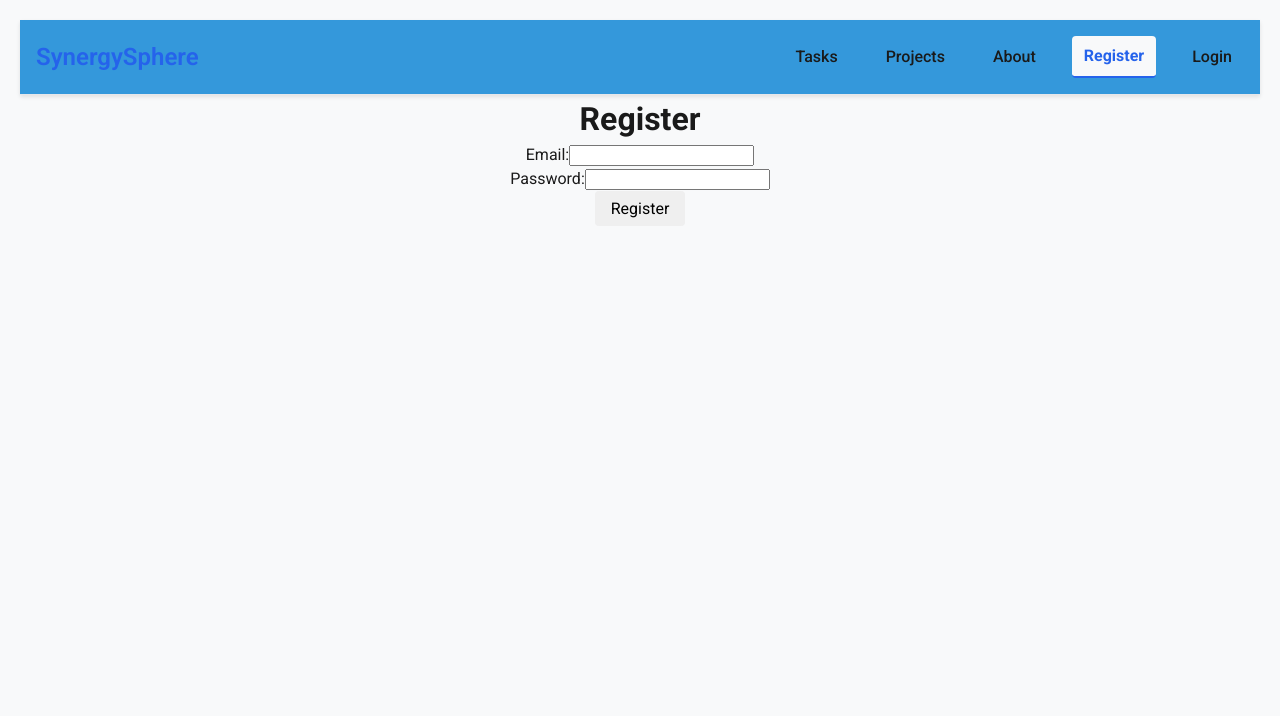
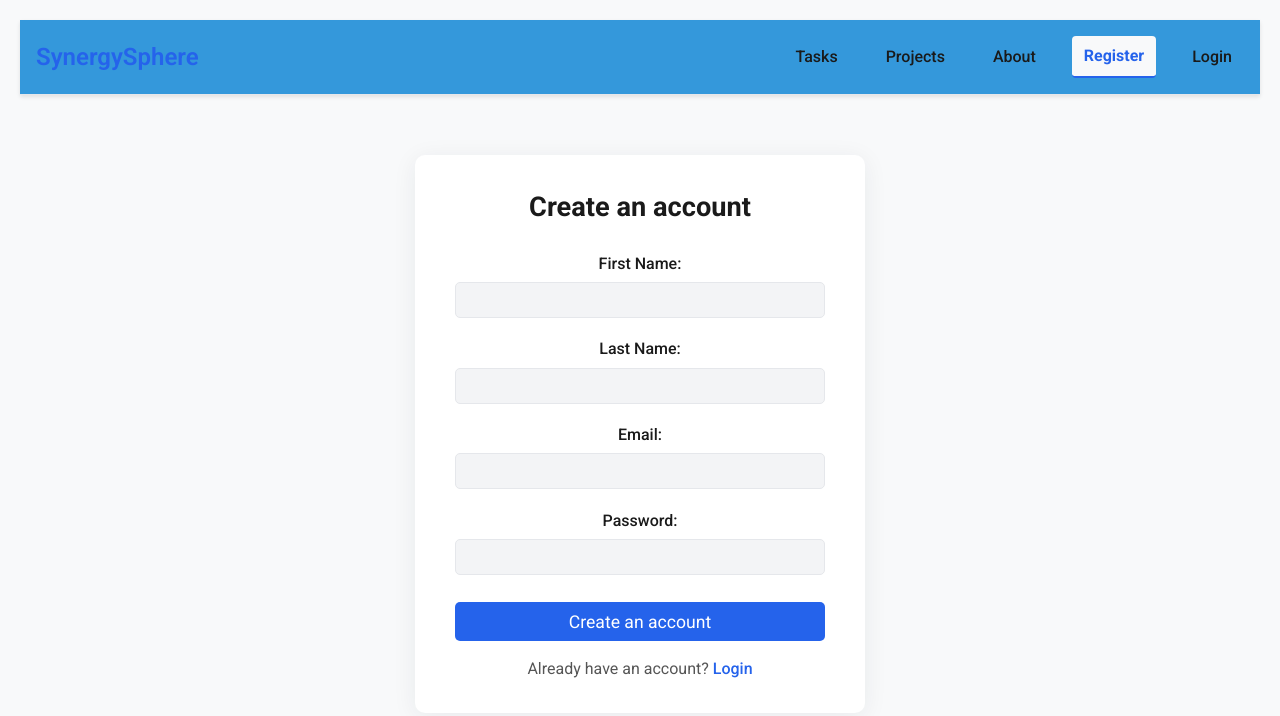
Before and after one commit to GirishIITM/SynergySphere_336, a React (Vite) app in the folder frontend/: page /register in a window 1280 px wide. Shown: the top 716 px of the page. Built offline with nearby package versions, Linux system fonts and the light colour scheme.

Commit message:
added styling to login and register page

```diff
--- /dev/null
+++ b/frontend/src/login.css
@@ -0,0 +1,69 @@
+.login-container {
+  max-width: 350px;
+  margin: 60px auto;
+  padding: 2rem 2.5rem;
+  background: var(--color-surface);
+  border-radius: 10px;
+  box-shadow: 0 4px 24px var(--color-shadow);
+}
+
+.login-title {
+  text-align: center;
+  margin-bottom: 1.5rem;
+  font-size: 1.7rem;
+  color: var(--color-text);
+}
+
+.login-form label {
+  display: block;
+  margin-bottom: 0.4rem;
+  font-weight: 500;
+  color: var(--color-text);
+}
+
+.login-form input[type="email"],
+.login-form input[type="password"] {
+  width: 100%;
+  padding: 0.5rem 0.7rem;
+  border: 1px solid var(--color-input-border);
+  border-radius: 5px;
+  font-size: 1rem;
+  background: var(--color-input-bg);
+  color: var(--color-input-text);
+  margin-bottom: 1.2rem;
+  box-sizing: border-box;
+}
+
+.login-form button[type="submit"] {
+  width: 100%;
+  padding: 0.6rem;
+  background: var(--color-btn-bg);
+  color: var(--color-btn-text);
+  border: none;
+  border-radius: 5px;
+  font-size: 1.1rem;
+  cursor: pointer;
+  margin-top: 0.5rem;
+  transition: background 0.2s;
+}
+
+.login-form button[type="submit"]:hover {
+  background: var(--color-btn-bg-hover);
+}
+
+.login-link-text {
+  margin-top: 1rem;
+  color: var(--color-text-secondary);
+  text-align: center;
+}
+
+#signup-link {
+  color: var(--color-link);
+  text-decoration: none;
+  font-weight: 500;
+}
+
+#signup-link:hover {
+  color: var(--color-link-hover);
+  text-decoration: underline;
+}
--- a/frontend/src/pages/Login.jsx
+++ b/frontend/src/pages/Login.jsx
@@ -1,10 +1,11 @@
 import React from 'react'
+import '../login.css';
 
 export default function Login() {
   return (
-    <div className="page">
-      <h1>Login</h1>
-      <form>
+    <div className="login-container">
+      <h1 className="login-title">Login into account</h1>
+      <form className="login-form">
         <div>
           <label htmlFor="login-email">Email:</label>
           <input type="email" id="login-email" name="email" required />
@@ -15,6 +16,12 @@ export default function Login() {
         </div>
         <button type="submit">Login</button>
       </form>
+      <p className="login-link-text">
+        Don’t have an account?{" "}
+        <a href="/register" id="signup-link">
+          Sign Up
+        </a>
+      </p>
     </div>
   )
 }
--- a/frontend/src/pages/Register.jsx
+++ b/frontend/src/pages/Register.jsx
@@ -1,10 +1,19 @@
 import React from "react";
+import "../register.css";
 
 function Register() {
   return (
-    <div className="page">
-      <h1>Register</h1>
-      <form>
+    <div className="register-container">
+      <h1 className="register-title">Create an account</h1>
+      <form className="register-form">
+        <div>
+          <label htmlFor="register-firstname">First Name:</label>
+          <input type="text" id="register-firstname" name="firstname" required />
+        </div>
+        <div>
+          <label htmlFor="register-lastname">Last Name:</label>
+          <input type="text" id="register-lastname" name="lastname" required />
+        </div>
         <div>
           <label htmlFor="register-email">Email:</label>
           <input type="email" id="register-email" name="email" required />
@@ -13,8 +22,14 @@ function Register() {
           <label htmlFor="register-password">Password:</label>
           <input type="password" id="register-password" name="password" required />
         </div>
-        <button type="submit">Register</button>
+        <button type="submit">Create an account</button>
       </form>
+      <p className="register-link-text">
+        Already have an account?{" "}
+        <a href="/login" id="login-link">
+          Login
+        </a>
+      </p>
     </div>
   );
 }
--- /dev/null
+++ b/frontend/src/register.css
@@ -0,0 +1,70 @@
+.register-container {
+  max-width: 370px;
+  margin: 60px auto;
+  padding: 2rem 2.5rem;
+  background: var(--color-surface);
+  border-radius: 10px;
+  box-shadow: 0 4px 24px var(--color-shadow);
+}
+
+.register-title {
+  text-align: center;
+  margin-bottom: 1.5rem;
+  font-size: 1.7rem;
+  color: var(--color-text);
+}
+
+.register-form label {
+  display: block;
+  margin-bottom: 0.4rem;
+  font-weight: 500;
+  color: var(--color-text);
+}
+
+.register-form input[type="text"],
+.register-form input[type="email"],
+.register-form input[type="password"] {
+  width: 100%;
+  padding: 0.5rem 0.7rem;
+  border: 1px solid var(--color-input-border);
+  border-radius: 5px;
+  font-size: 1rem;
+  background: var(--color-input-bg);
+  color: var(--color-input-text);
+  margin-bottom: 1.2rem;
+  box-sizing: border-box;
+}
+
+.register-form button[type="submit"] {
+  width: 100%;
+  padding: 0.6rem;
+  background: var(--color-btn-bg);
+  color: var(--color-btn-text);
+  border: none;
+  border-radius: 5px;
+  font-size: 1.1rem;
+  cursor: pointer;
+  margin-top: 0.5rem;
+  transition: background 0.2s;
+}
+
+.register-form button[type="submit"]:hover {
+  background: var(--color-btn-bg-hover);
+}
+
+.register-link-text {
+  margin-top: 1rem;
+  color: var(--color-text-secondary);
+  text-align: center;
+}
+
+#login-link {
+  color: var(--color-link);
+  text-decoration: none;
+  font-weight: 500;
+}
+
+#login-link:hover {
+  color: var(--color-link-hover);
+  text-decoration: underline;
+}
```
